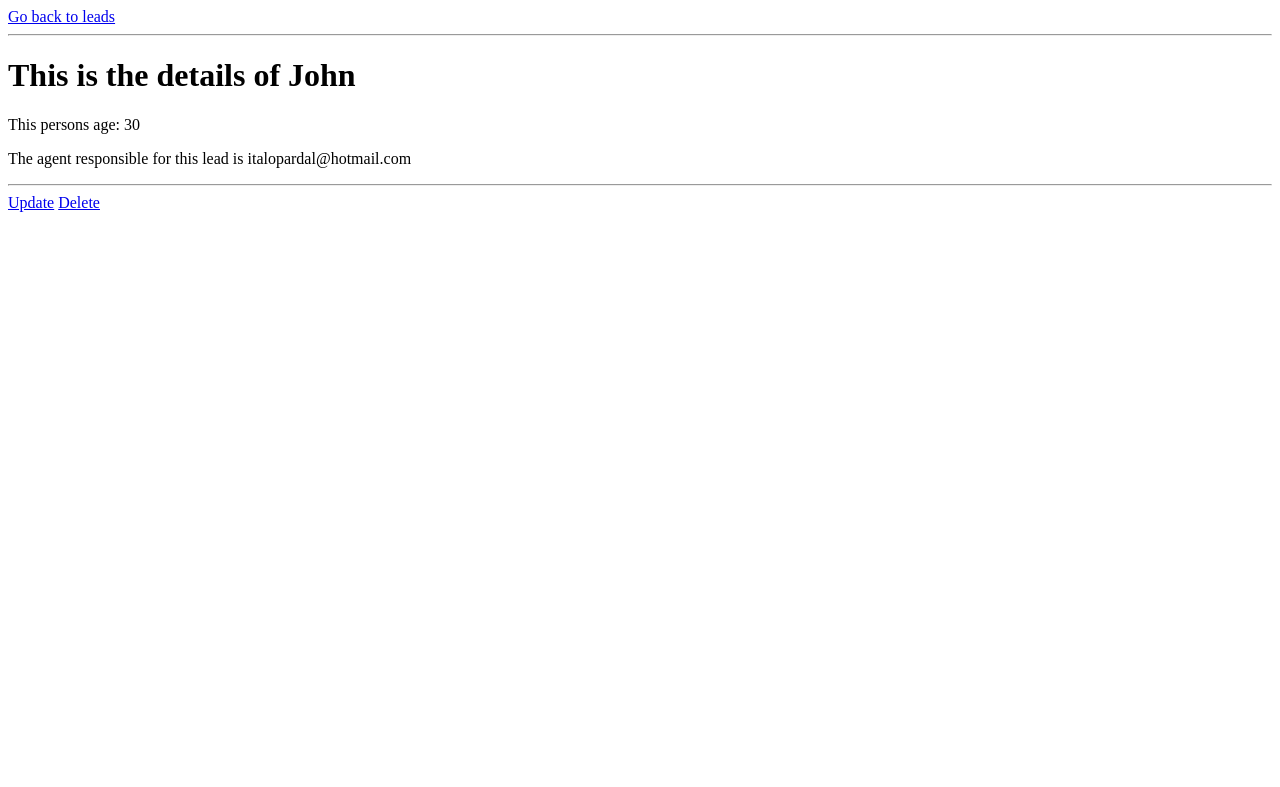
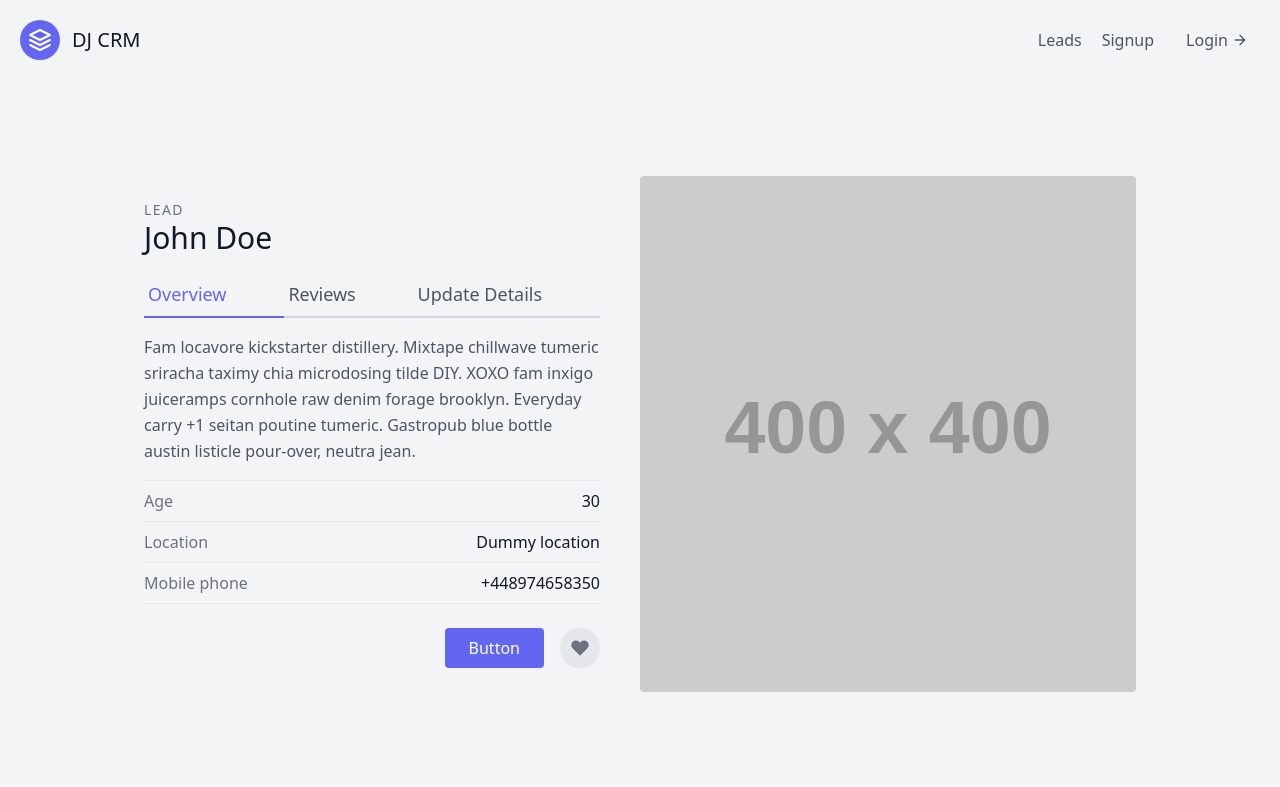
Before and after one commit to ItaloTargino123/build-crm-with-django, a Django app: page /leads/11/ in a window 1280 px wide. Shown: the top 787 px of the page. Run offline with Django 3.2, Linux system fonts and the light colour scheme; data comes from the database, SQL or seed files in the repository; both versions use the stored data as it was after the commit; grey boxes labelled with a size stand in for pictures from a placeholder-image service; some libraries are stand-ins or nearby versions.

Commit message:
created class based views

```diff
--- a/djcrm/urls.py
+++ b/djcrm/urls.py
@@ -1,10 +1,11 @@
 from django.contrib import admin
 from django.urls import path, include
 
-from leads.views import lead_list
+from leads.views import landing_page, LandingPageView
 
 urlpatterns = [
     path('admin/', admin.site.urls),
+    path("", LandingPageView.as_view(), name="landing-page"),
     path("leads/", include("leads.urls", namespace="leads")),
 
 ]
--- a/leads/templates/leads/lead_detail.html
+++ b/leads/templates/leads/lead_detail.html
@@ -1,33 +1,60 @@
-<!DOCTYPE html>
-<html lang="en">
+{% extends "base.html" %}
 
-<head>
-    <meta charset="UTF-8">
-    <meta http-equiv="X-UA-Compatible" content="IE=edge">
-    <meta name="viewport" content="width=device-width, initial-scale=1.0">
-    <title>Document</title>
-    <style>
-        .lead {
-            padding-top: 10px;
-            padding-bottom: 10px;
-            padding-left: 6px;
-            padding-right: 6px;
-            margin-top: 10px;
-            background-color: white;
-            width: 100%;
-        }
-    </style>
-</head>
+{% block content %}
 
-<body>
-    <a href="{% url 'leads:lead-list' %}">Go back to leads</a>
-    <hr>
-    <h1>This is the details of {{ lead.first_name }} </h1>
-    <p>This persons age: {{ lead.age }} </p>
-    <p>The agent responsible for this lead is {{ lead.agent }} </p>
-    <hr>
-    <a href="{% url 'leads:lead-update' lead.pk %}">Update</a>
-    <a href="{% url 'leads:lead-delete' lead.pk %}">Delete</a>
-</body>
-
-</html>
+<section class="text-gray-600 body-font overflow-hidden">
+    <div class="container px-5 py-24 mx-auto">
+        <div class="lg:w-4/5 mx-auto flex flex-wrap">
+            <div class="lg:w-1/2 w-full lg:pr-10 lg:py-6 mb-6 lg:mb-0">
+                <h2 class="text-sm title-font text-gray-500 tracking-widest">LEAD</h2>
+                <h1 class="text-gray-900 text-3xl title-font font-medium mb-4">{{ lead.first_name}} {{ lead.last_name}}
+                </h1>
+                <div class="flex mb-4">
+                    <a href="{% url 'leads:lead-detail' lead.pk %}"
+                        class="flex-grow text-indigo-500 border-b-2 border-indigo-500 py-2 text-lg px-1">
+                        Overview
+                    </a>
+                    <a class="flex-grow border-b-2 border-gray-300 py-2 text-lg px-1">
+                        Reviews
+                    </a>
+                    <a href="{% url 'leads:lead-update' lead.pk %}"
+                        class="flex-grow border-b-2 border-gray-300 py-2 text-lg px-1">
+                        Update Details
+                    </a>
+                </div>
+                <p class="leading-relaxed mb-4">Fam locavore kickstarter distillery. Mixtape chillwave tumeric sriracha
+                    taximy chia microdosing tilde DIY. XOXO fam inxigo juiceramps cornhole raw denim forage brooklyn.
+                    Everyday carry +1 seitan poutine tumeric. Gastropub blue bottle austin listicle pour-over, neutra
+                    jean.</p>
+                <div class="flex border-t border-gray-200 py-2">
+                    <span class="text-gray-500">Age</span>
+                    <span class="ml-auto text-gray-900">{{ lead.age }}</span>
+                </div>
+                <div class="flex border-t border-gray-200 py-2">
+                    <span class="text-gray-500">Location</span>
+                    <span class="ml-auto text-gray-900">Dummy location</span>
+                </div>
+                <div class="flex border-t border-b mb-6 border-gray-200 py-2">
+                    <span class="text-gray-500">Mobile phone</span>
+                    <span class="ml-auto text-gray-900">+448974658350</span>
+                </div>
+                <div class="flex">
+                    <button
+                        class="flex ml-auto text-white bg-indigo-500 border-0 py-2 px-6 focus:outline-none hover:bg-indigo-600 rounded">Button</button>
+                    <button
+                        class="rounded-full w-10 h-10 bg-gray-200 p-0 border-0 inline-flex items-center justify-center text-gray-500 ml-4">
+                        <svg fill="currentColor" stroke-linecap="round" stroke-linejoin="round" stroke-width="2"
+                            class="w-5 h-5" viewBox="0 0 24 24">
+                            <path
+                                d="M20.84 4.61a5.5 5.5 0 00-7.78 0L12 5.67l-1.06-1.06a5.5 5.5 0 00-7.78 7.78l1.06 1.06L12 21.23l7.78-7.78 1.06-1.06a5.5 5.5 0 000-7.78z">
+                            </path>
+                        </svg>
+                    </button>
+                </div>
+            </div>
+            <img alt="ecommerce" class="lg:w-1/2 w-full lg:h-auto h-64 object-cover object-center rounded"
+                src="https://dummyimage.com/400x400">
+        </div>
+    </div>
+</section>
+{% endblock content %}
--- a/leads/urls.py
+++ b/leads/urls.py
@@ -1,13 +1,13 @@
 from django.urls import path
-from .views import lead_list, lead_detail, lead_create, lead_update, lead_delete
+from .views import *
 
 app_name = "leads"
 
 urlpatterns = [
-    path("", lead_list, name="lead-list"),
-    path("<int:pk>/", lead_detail, name="lead-detail"),
-    path("<int:pk>/update/", lead_update, name="lead-update"),
-    path("<int:pk>/delete/", lead_delete, name="lead-delete"),
-    path("create/", lead_create, name="lead-create"),
+    path("", LeadListView.as_view(), name="lead-list"),
+    path("<int:pk>/", LeadDetailView.as_view(), name="lead-detail"),
+    path("<int:pk>/update/", LeadUpdateView.as_view(), name="lead-update"),
+    path("<int:pk>/delete/", LeadDeleteView.as_view(), name="lead-delete"),
+    path("create/", LeadCreateView.as_view(), name="lead-create"),
 
 ]
--- a/leads/views.py
+++ b/leads/views.py
@@ -1,9 +1,24 @@
-from django.shortcuts import render, redirect
+from django.shortcuts import render, redirect, reverse
 from django.http import HttpResponse
+from django.views import generic
 from .models import Lead, Agent
 from .forms import LeadForm, LeadModelForm
 
 # Create your views here.
+
+
+class LandingPageView(generic.TemplateView):
+    template_name = "landing.html"
+
+
+def landing_page(request):
+    return render(request, "landing.html")
+
+
+class LeadListView(generic.ListView):
+    template_name = "leads/lead_list.html"
+    queryset = Lead.objects.all()
+    context_object_name = "leads"
 
 
 def lead_list(request):
@@ -15,12 +30,26 @@ def lead_list(request):
     return render(request, "leads/lead_list.html", context)
 
 
+class LeadDetailView(generic.DetailView):
+    template_name = "leads/lead_detail.html"
+    queryset = Lead.objects.all()
+    context_object_name = "lead"
+
+
 def lead_detail(request, pk):
     lead = Lead.objects.get(id=pk)
     context = {
         "lead": lead
     }
     return render(request, "leads/lead_detail.html", context)
+
+
+class LeadCreateView(generic.CreateView):
+    template_name = "leads/lead_create.html"
+    form_class = LeadModelForm
+
+    def get_success_url(self):
+        return reverse("leads:lead-list")
 
 
 def lead_create(request):
@@ -36,6 +65,15 @@ def lead_create(request):
     return render(request, "leads/lead_create.html", context)
 
 
+class LeadUpdateView(generic.UpdateView):
+    template_name = "leads/lead_update.html"
+    queryset = Lead.objects.all()
+    form_class = LeadModelForm
+
+    def get_success_url(self):
+        return reverse("leads:lead-list")
+
+
 def lead_update(request, pk):
     lead = Lead.objects.get(id=pk)
     form = LeadModelForm(instance=lead)
@@ -49,6 +87,14 @@ def lead_update(request, pk):
         "lead": lead
     }
     return render(request, "leads/lead_update.html", context)
+
+
+class LeadDeleteView(generic.DeleteView):
+    template_name = "leads/lead_delete.html"
+    queryset = Lead.objects.all()
+
+    def get_success_url(self):
+        return reverse("leads:lead-list")
 
 
 def lead_delete(request, pk):
--- /dev/null
+++ b/templates/base.html
@@ -0,0 +1,22 @@
+<!DOCTYPE html>
+<html lang="en">
+
+<head>
+    <meta charset="UTF-8">
+    <meta http-equiv="X-UA-Compatible" content="IE=edge">
+    <meta name="viewport" content="width=device-width, initial-scale=1.0">
+    <title>DJCRM</title>
+    <link href="https://unpkg.com/tailwindcss@^2/dist/tailwind.min.css" rel="stylesheet">
+</head>
+
+<body>
+    <div class="max-w-7xl bg-gray-100 mx-auto">
+        {% include 'navbar.html' %}
+        {% block content %}
+        {% endblock content %}
+    </div>
+    {% include 'scripts.html' %}
+
+</body>
+
+</html>
--- /dev/null
+++ b/templates/navbar.html
@@ -0,0 +1,24 @@
+<header class="text-gray-600 body-font">
+    <div class="container mx-auto flex flex-wrap p-5 flex-col md:flex-row items-center">
+        <a class="flex title-font font-medium items-center text-gray-900 mb-4 md:mb-0">
+            <svg xmlns="http://www.w3.org/2000/svg" fill="none" stroke="currentColor" stroke-linecap="round"
+                stroke-linejoin="round" stroke-width="2" class="w-10 h-10 text-white p-2 bg-indigo-500 rounded-full"
+                viewBox="0 0 24 24">
+                <path d="M12 2L2 7l10 5 10-5-10-5zM2 17l10 5 10-5M2 12l10 5 10-5"></path>
+            </svg>
+            <span class="ml-3 text-xl">DJ CRM</span>
+        </a>
+        <nav class="md:ml-auto flex flex-wrap items-center text-base justify-center">
+            <a href="{% url 'leads:lead-list' %}" class="mr-5 hover:text-gray-900">Leads</a>
+            <a class="mr-5 hover:text-gray-900">Signup</a>
+
+        </nav>
+        <a href="#"
+            class="inline-flex items-center bg-gray-100 border-0 py-1 px-3 focus:outline-none hover:bg-gray-200 rounded text-base mt-4 md:mt-0">Login
+            <svg fill="none" stroke="currentColor" stroke-linecap="round" stroke-linejoin="round" stroke-width="2"
+                class="w-4 h-4 ml-1" viewBox="0 0 24 24">
+                <path d="M5 12h14M12 5l7 7-7 7"></path>
+            </svg>
+        </a>
+    </div>
+</header>
--- /dev/null
+++ b/templates/scripts.html
@@ -0,0 +1,3 @@
+<script>
+    console.log("Hello people")
+</script>
```
Also changed, not shown: leads/templates/leads/lead_create.html (+4 -14 lines), leads/templates/leads/lead_delete.html (+14 -0 lines), leads/templates/leads/lead_list.html (+45 -31 lines), leads/templates/leads/lead_update.html (+38 -19 lines), templates/landing.html (added, +23 -0 lines), db.sqlite3.
